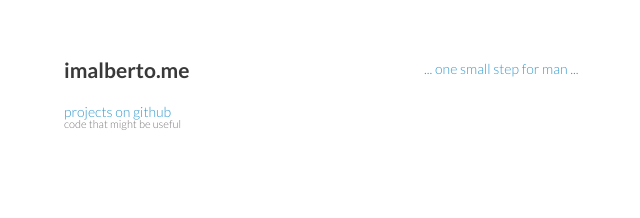
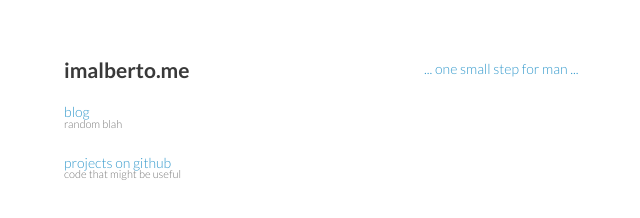
Before and after one commit to imalberto/imalberto.github.io, a plain HTML site: page index.html in a window 1280 px wide. Shown: the whole page, without its empty margins (146-786 px from the left). Drawn offline with Linux system fonts and the light colour scheme.

Commit message:
Added link to blog

```diff
--- a/index.html
+++ b/index.html
@@ -36,6 +36,7 @@
         <div class="wrapper">
         <header>
         <h2>imalberto.me</h2>
+        <p class="view"><a href="http://blog.imalberto.me">blog<small>random blah</small></a></p>
         <p class="view"><a href="https://github.com/imalberto?tab=repositories">projects on github <small>code that might be useful</small></a></p>
         </header>
 
```
